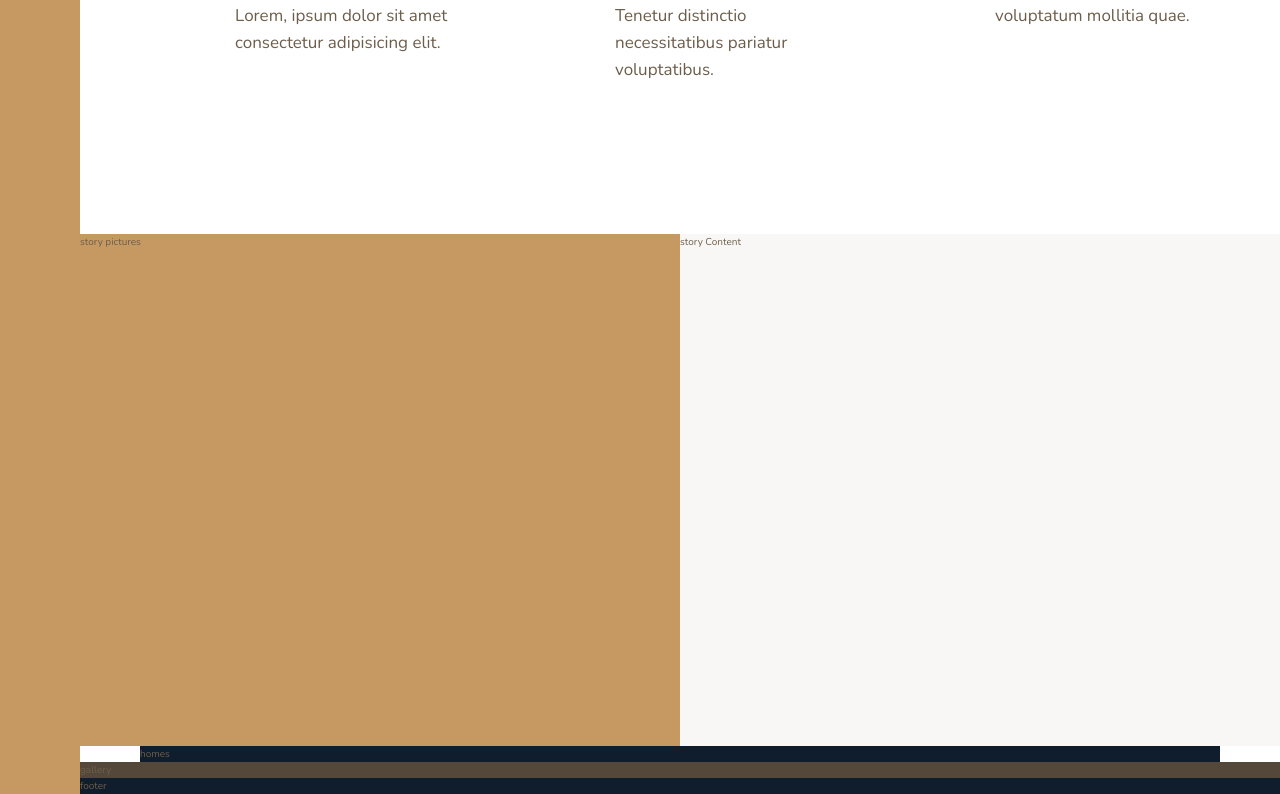
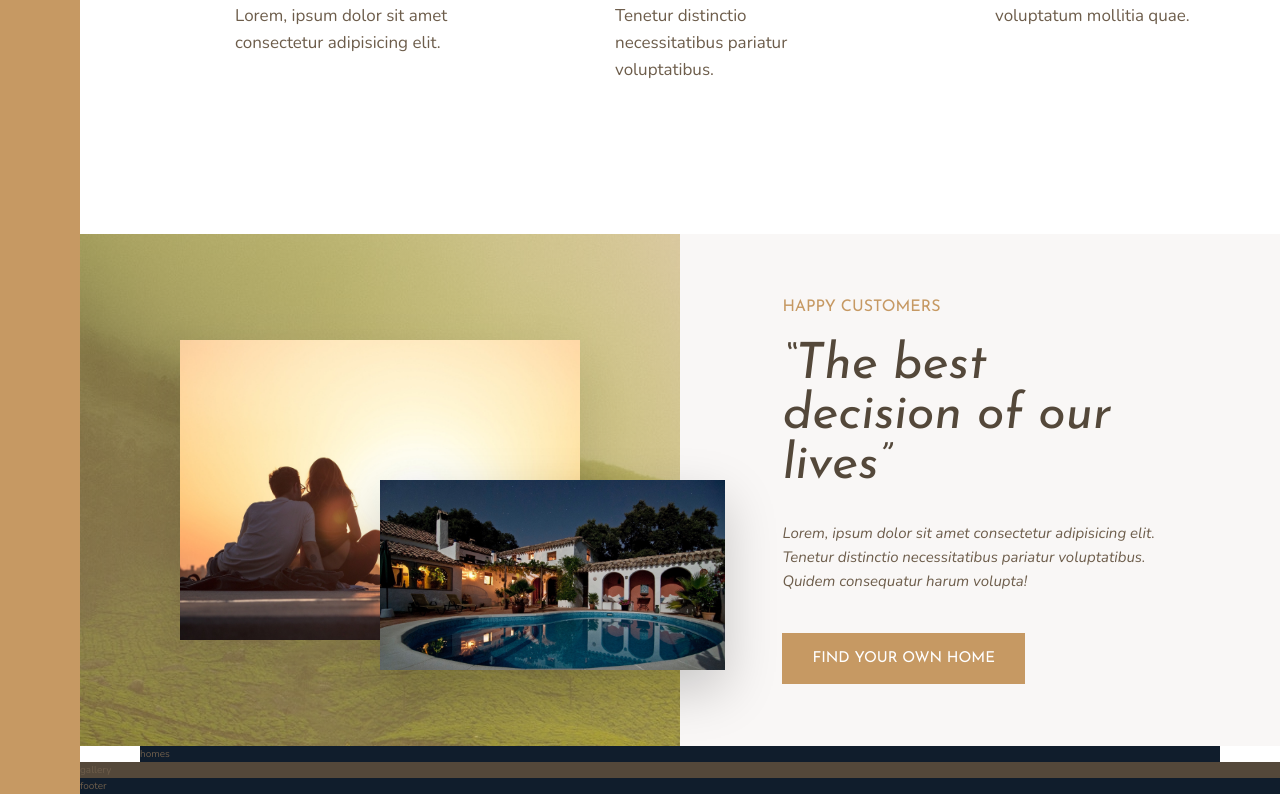
Before and after one commit to piyumanthaAB/react-nexter-responsive, a React (Create React App) app: page / in a window 1280 px wide. Shown: the part 1129-1923 px from the top of the page. Built offline with nearby package versions, Linux system fonts and the light colour scheme.

Commit message:
story section implemented

```diff
--- a/public/css/style.css
+++ b/public/css/style.css
@@ -25,12 +25,52 @@ html {
   font-family: "Josefin Sans", sans-serif;
   font-weight: 400; }
 
+.heading-2 {
+  font-size: 5rem;
+  font-style: italic;
+  line-height: 1; }
+  .heading-2--light {
+    color: #f9f7f6; }
+  .heading-2--dark {
+    color: #54483a; }
+
+.heading-3 {
+  font-size: 1.6rem;
+  color: #c69963;
+  text-transform: uppercase; }
+
 .heading-4 {
   font-size: 1.9rem; }
   .heading-4--light {
     color: #f9f7f6; }
   .heading-4--dark {
     color: #54483a; }
+
+.btn {
+  background-color: #c69963;
+  color: #fff;
+  border: none;
+  border-radius: 0;
+  font-family: "Josefin Sans", sans-serif;
+  font-size: 1.5rem;
+  text-transform: uppercase;
+  padding: 1.8rem 3rem;
+  cursor: pointer;
+  transition: all 0.3s; }
+  .btn:hover {
+    background-color: #b28451; }
+
+.mb-sm {
+  margin-bottom: 2rem; }
+
+.mb-md {
+  margin-bottom: 3rem; }
+
+.mb-lg {
+  margin-bottom: 4rem; }
+
+.mb-hg {
+  margin-bottom: 8rem; }
 
 .sidebar {
   background-color: #c69963;
@@ -67,12 +107,38 @@ html {
     font-size: 1.7rem; }
 
 .story__pictures {
-  background-color: #c69963;
-  grid-column: full-start / col-end 4; }
+  background-image: linear-gradient(rgba(198, 153, 99, 0.5), rgba(198, 153, 99, 0.5)), url("../img/back.jpg");
+  grid-column: full-start / col-end 4;
+  display: grid;
+  grid-template-rows: repeat(6, 1fr);
+  grid-template-columns: repeat(6, 1fr);
+  align-items: center; }
+
+.story__img-1 {
+  width: 100%;
+  grid-row: 2 / 6;
+  grid-column: 2 / 6;
+  box-shadow: 0 2rem 5rem rgba(0, 0, 0, 0.1); }
+
+.story__img-2 {
+  z-index: 20;
+  width: 115%;
+  grid-row: 4 / 6;
+  grid-column: 4 / 7;
+  box-shadow: 0 2rem 5rem rgba(0, 0, 0, 0.2); }
 
 .story__content {
   background-color: #f9f7f6;
-  grid-column: col-start 5 / full-end; }
+  grid-column: col-start 5 / full-end;
+  padding: 6rem 8vw;
+  display: grid;
+  align-content: center;
+  justify-items: start; }
+
+.story__text {
+  font-size: 1.5rem;
+  font-style: italic;
+  margin-bottom: 4rem; }
 
 .homes {
   background-color: #101d2c;
--- a/public/sass/_story.scss
+++ b/public/sass/_story.scss
@@ -1,11 +1,55 @@
 .story {
   &__pictures {
-    background-color: $color-primary;
+    // background-color: $color-primary;
+
+    background-image: linear-gradient(
+        rgba($color-primary, 0.5),
+        rgba($color-primary, 0.5)
+      ),
+      url("../img/back.jpg");
+
     grid-column: full-start / col-end 4;
+
+    display: grid;
+    grid-template-rows: repeat(6, 1fr);
+    grid-template-columns: repeat(6, 1fr);
+
+    align-items: center;
+  }
+
+  &__img-1 {
+    width: 100%;
+    grid-row: 2 / 6;
+    grid-column: 2 / 6;
+    box-shadow: 0 2rem 5rem rgba($color: #000000, $alpha: 0.1);
+  }
+  &__img-2 {
+    z-index: 20;
+    width: 115%;
+    grid-row: 4 / 6;
+    grid-column: 4 / 7;
+    box-shadow: 0 2rem 5rem rgba($color: #000000, $alpha: 0.2);
   }
 
   &__content {
     background-color: $color-grey-light-1;
     grid-column: col-start 5 / full-end;
+
+    padding: 6rem 8vw;
+
+    // display: flex;
+    // flex-direction: column;
+    // justify-content: center;
+    // align-items: flex-start;
+
+    display: grid;
+    align-content: center;
+    justify-items: start;
+  }
+
+  &__text {
+    font-size: 1.5rem;
+    font-style: italic;
+    margin-bottom: 4rem;
   }
 }
--- a/public/sass/_typography.scss
+++ b/public/sass/_typography.scss
@@ -6,12 +6,28 @@
 .heading-1 {
   @extend %heading;
 }
+
 .heading-2 {
   @extend %heading;
+  font-size: 5rem;
+  font-style: italic;
+  line-height: 1;
+
+  &--light {
+    color: $color-grey-light-1;
+  }
+  &--dark {
+    color: $color-grey-dark-1;
+  }
 }
+
 .heading-3 {
   @extend %heading;
+  font-size: 1.6rem;
+  color: $color-primary;
+  text-transform: uppercase;
 }
+
 .heading-4 {
   @extend %heading;
   font-size: 1.9rem;
@@ -23,3 +39,33 @@
     color: $color-grey-dark-1;
   }
 }
+
+.btn {
+  background-color: $color-primary;
+  color: #fff;
+  border: none;
+  border-radius: 0;
+  font-family: $font-display;
+  font-size: 1.5rem;
+  text-transform: uppercase;
+  padding: 1.8rem 3rem;
+  cursor: pointer;
+  transition: all 0.3s;
+
+  &:hover {
+    background-color: $color-primary-dark;
+  }
+}
+
+.mb-sm {
+  margin-bottom: 2rem;
+}
+.mb-md {
+  margin-bottom: 3rem;
+}
+.mb-lg {
+  margin-bottom: 4rem;
+}
+.mb-hg {
+  margin-bottom: 8rem;
+}
--- a/src/components/StoryContent.js
+++ b/src/components/StoryContent.js
@@ -1,7 +1,13 @@
 const StoryContent = () => {
     return (
         <div className="story__content">
-            story Content
+            <h3 className="heading-3 mb-sm">Happy Customers</h3>
+            <h2 className="heading-2 heading-2--dark mb-md">&ldquo;The best decision of our lives&rdquo;</h2>
+            <p className="story__text">
+                Lorem, ipsum dolor sit amet consectetur adipisicing elit.
+                Tenetur distinctio necessitatibus pariatur voluptatibus. Quidem consequatur harum volupta!
+            </p>
+            <button className="btn">Find your own home</button>
         </div>
      );
 }
--- a/src/components/StoryPictures.js
+++ b/src/components/StoryPictures.js
@@ -1,7 +1,8 @@
 const StoryPictures = () => {
     return (
         <div className="story__pictures">
-            story pictures
+            <img src="/img/story-1.jpeg" alt="story-1" className='story__img-1' />
+            <img src="/img/story-2.jpeg" alt="story-1" className='story__img-2' />
         </div>
      );
 }
```
